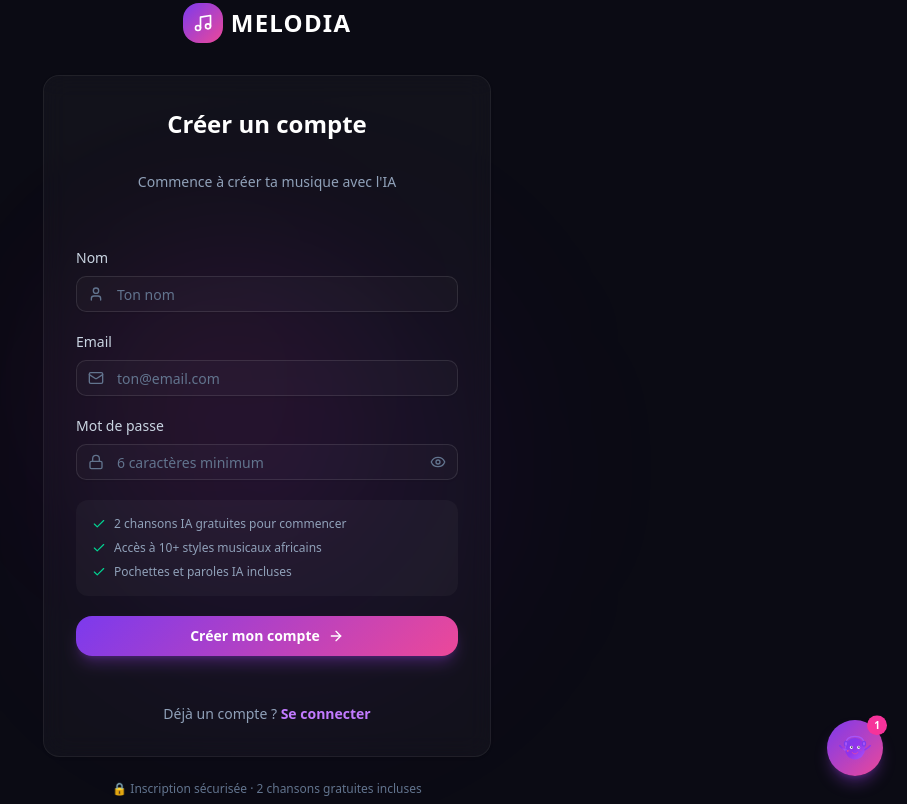
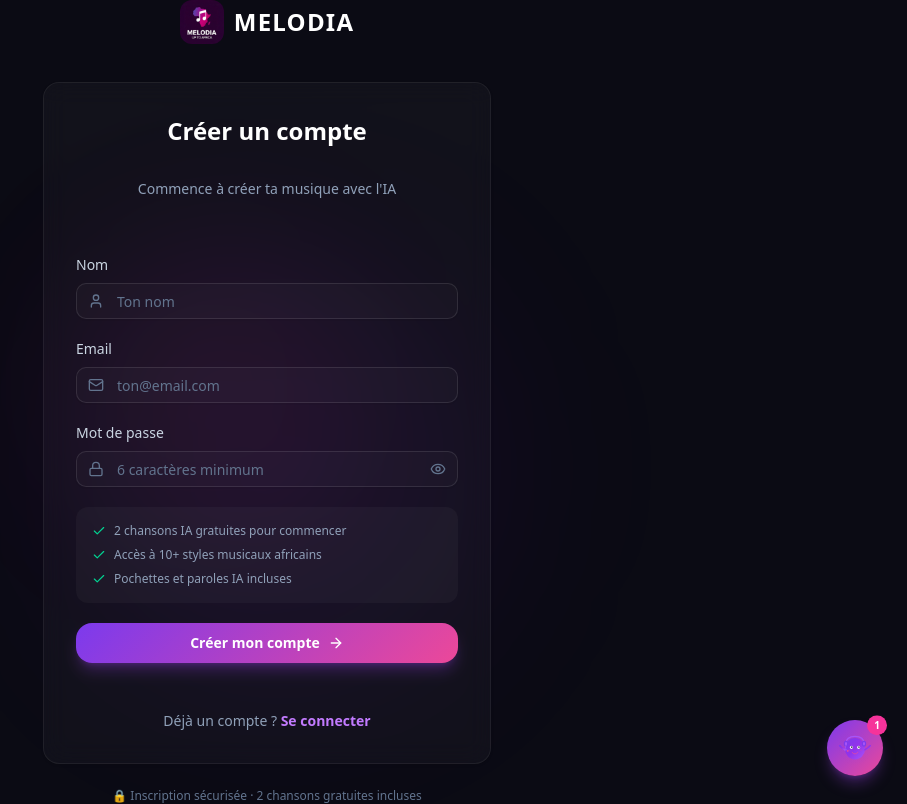
Before and after one commit to alljob367-cyber/melodia-v2, a Next.js app: page /signup in a window 1280 px wide. Shown: the whole page, without its empty margins (373-1280 px from the left). Built offline with nearby package versions, Linux system fonts and the light colour scheme.

Commit message:
f600db08-103d-40ef-8cf7-6f2981223cd7

```diff
--- a/src/app/layout.tsx
+++ b/src/app/layout.tsx
@@ -22,7 +22,7 @@ export const metadata: Metadata = {
   description: "L'IA qui crée ta musique. Générez des chansons, pochettes et clips vidéo avec l'intelligence artificielle. Made in Africa.",
   keywords: ["MELODIA", "IA", "musique", "Afrobeat", "Amapiano", "Afropop", "génération musicale", "AI music"],
   icons: {
-    icon: "/logo.svg",
+    icon: "/melodia-logo-dark.png",
   },
 };
 
--- a/src/app/login/page.tsx
+++ b/src/app/login/page.tsx
@@ -3,7 +3,8 @@
 import { useState } from "react";
 import { signIn } from "next-auth/react";
 import { useRouter } from "next/navigation";
-import { Music, Mail, Lock, ArrowRight, Eye, EyeOff } from "lucide-react";
+import { Mail, Lock, ArrowRight, Eye, EyeOff } from "lucide-react";
+import { Logo } from "@/components/logo";
 import { Button } from "@/components/ui/button";
 import { Input } from "@/components/ui/input";
 import { Label } from "@/components/ui/label";
@@ -56,12 +57,7 @@ export default function LoginPage() {
       <div className="relative w-full max-w-md">
         {/* Logo */}
         <div className="text-center mb-8">
-          <Link href="/" className="inline-flex items-center gap-2">
-            <div className="w-10 h-10 rounded-xl btn-gradient flex items-center justify-center">
-              <Music className="w-5 h-5 text-white" />
-            </div>
-            <span className="text-2xl font-extrabold text-white tracking-wider">MELODIA</span>
-          </Link>
+          <Logo size="md" />
         </div>
 
         <Card className="glass p-8">
--- a/src/app/page.tsx
+++ b/src/app/page.tsx
@@ -52,6 +52,7 @@ import {
   Menu,
 } from "lucide-react";
 import { MobileMenu } from "@/components/mobile-nav";
+import { Logo } from "@/components/logo";
 import { Button } from "@/components/ui/button";
 import { Card } from "@/components/ui/card";
 import { Input } from "@/components/ui/input";
@@ -199,13 +200,7 @@ function Header() {
         <div className="flex items-center justify-between h-16">
           {/* Logo */}
           <a href="#accueil" className="flex items-center gap-2 cursor-pointer">
-            <div className="w-8 h-8 rounded-lg bg-gradient-to-br from-purple-500 to-pink-500 flex items-center justify-center">
-              <Music2 className="w-5 h-5 text-white" />
-            </div>
-            <div className="flex flex-col leading-none">
-              <span className="text-white font-bold text-base tracking-wide">MELODIA</span>
-              <span className="text-[9px] text-purple-400 font-semibold tracking-wider uppercase">UP TO AFRICA</span>
-            </div>
+            <Logo size="sm" showSubtitle link={false} />
           </a>
 
           {/* Nav Desktop */}
@@ -1151,14 +1146,8 @@ function Footer() {
         <div className="grid grid-cols-2 md:grid-cols-5 gap-8 mb-12">
           {/* Brand */}
           <div className="col-span-2 md:col-span-1">
-            <div className="flex items-center gap-2 mb-4">
-              <div className="w-8 h-8 rounded-lg bg-gradient-to-br from-purple-500 to-pink-500 flex items-center justify-center">
-                <Music2 className="w-5 h-5 text-white" />
-              </div>
-              <div className="flex flex-col leading-none">
-                <span className="text-white font-bold text-base tracking-wide">MELODIA</span>
-                <span className="text-[9px] text-purple-400 font-semibold tracking-wider uppercase">UP TO AFRICA</span>
-              </div>
+            <div className="mb-4">
+              <Logo size="sm" showSubtitle link={false} />
             </div>
             <p className="text-zinc-500 text-xs leading-relaxed mb-4">
               Le studio de création musicale et audiovisuelle IA des artistes africains.
--- a/src/app/signup/page.tsx
+++ b/src/app/signup/page.tsx
@@ -3,7 +3,8 @@
 import { useState } from "react";
 import { useRouter } from "next/navigation";
 import { signIn } from "next-auth/react";
-import { Music, Mail, Lock, User, ArrowRight, Eye, EyeOff, Check } from "lucide-react";
+import { Mail, Lock, User, ArrowRight, Eye, EyeOff, Check } from "lucide-react";
+import { Logo } from "@/components/logo";
 import { Button } from "@/components/ui/button";
 import { Input } from "@/components/ui/input";
 import { Label } from "@/components/ui/label";
@@ -77,12 +78,7 @@ export default function SignupPage() {
       <div className="relative w-full max-w-md">
         {/* Logo */}
         <div className="text-center mb-8">
-          <Link href="/" className="inline-flex items-center gap-2">
-            <div className="w-10 h-10 rounded-xl btn-gradient flex items-center justify-center">
-              <Music className="w-5 h-5 text-white" />
-            </div>
-            <span className="text-2xl font-extrabold text-white tracking-wider">MELODIA</span>
-          </Link>
+          <Logo size="md" />
         </div>
 
         <Card className="glass p-8">
--- a/src/components/dashboard/sidebar.tsx
+++ b/src/components/dashboard/sidebar.tsx
@@ -17,6 +17,7 @@ import {
   Sparkles,
   Rocket,
 } from "lucide-react";
+import { Logo } from "@/components/logo";
 import { Progress } from "@/components/ui/progress";
 import { Button } from "@/components/ui/button";
 import { cn } from "@/lib/utils";
@@ -60,12 +61,7 @@ export function Sidebar({
       {/* Logo */}
       <div className="h-16 flex items-center px-4 border-b border-white/5">
         <div className="flex items-center gap-2 flex-1 min-w-0">
-          <div className="flex-shrink-0 w-9 h-9 rounded-lg btn-gradient flex items-center justify-center">
-            <Music className="w-5 h-5 text-white" />
-          </div>
-          {!collapsed && (
-            <span className="text-lg font-extrabold text-white tracking-wider truncate">MELODIA</span>
-          )}
+          <Logo size="sm" showSubtitle={!collapsed} link={false} />
         </div>
         <button
           onClick={onToggle}
--- /dev/null
+++ b/src/components/logo.tsx
@@ -0,0 +1,75 @@
+"use client";
+
+import Image from "next/image";
+import Link from "next/link";
+import { cn } from "@/lib/utils";
+
+interface LogoProps {
+  /** Size preset: sm (sidebar/mobile), md (auth pages), lg (landing hero) */
+  size?: "sm" | "md" | "lg";
+  /** Show "UP TO AFRICA" subtitle text below MELODIA */
+  showSubtitle?: boolean;
+  /** Wrap in a link to homepage */
+  link?: boolean;
+  /** Additional className on the outer container */
+  className?: string;
+}
+
+const sizeMap = {
+  sm: { img: 32, text: "text-base", sub: "text-[8px]", gap: "gap-2" },
+  md: { img: 44, text: "text-2xl", sub: "text-[10px]", gap: "gap-2.5" },
+  lg: { img: 48, text: "text-3xl", sub: "text-[11px]", gap: "gap-3" },
+};
+
+export function Logo({
+  size = "md",
+  showSubtitle = false,
+  link = true,
+  className,
+}: LogoProps) {
+  const s = sizeMap[size];
+
+  const inner = (
+    <div className={cn("flex items-center", s.gap, className)}>
+      {/* Logo image — fond sombre professionnel */}
+      <Image
+        src="/melodia-logo-dark.png"
+        alt="Melodia"
+        width={s.img}
+        height={s.img}
+        className="rounded-lg flex-shrink-0"
+        priority
+      />
+      <div className="flex flex-col leading-none">
+        <span
+          className={cn(
+            s.text,
+            "font-extrabold text-white tracking-wider"
+          )}
+        >
+          MELODIA
+        </span>
+        {showSubtitle && (
+          <span
+            className={cn(
+              s.sub,
+              "text-purple-400 font-semibold tracking-widest uppercase mt-0.5"
+            )}
+          >
+            UP TO AFRICA
+          </span>
+        )}
+      </div>
+    </div>
+  );
+
+  if (link) {
+    return (
+      <Link href="/" className="inline-flex">
+        {inner}
+      </Link>
+    );
+  }
+
+  return inner;
+}
--- a/src/components/mobile-nav.tsx
+++ b/src/components/mobile-nav.tsx
@@ -12,10 +12,10 @@ import {
   Headphones,
   Menu,
   X,
-  Sparkles,
   LogOut,
   Settings,
 } from "lucide-react";
+import { Logo } from "@/components/logo";
 import { Button } from "@/components/ui/button";
 
 // ===== MOBILE HAMBURGER MENU =====
@@ -89,10 +89,7 @@ export function MobileMenu({ isLoggedIn = false, userName }: MobileMenuProps) {
               {/* Header */}
               <div className="flex items-center justify-between p-4 border-b border-white/5">
                 <div className="flex items-center gap-2">
-                  <div className="w-8 h-8 rounded-lg btn-gradient flex items-center justify-center">
-                    <Sparkles className="w-5 h-5 text-white" />
-                  </div>
-                  <span className="text-base font-bold text-white">MELODIA</span>
+                  <Logo size="sm" link={false} />
                 </div>
                 <button
                   onClick={() => setOpen(false)}
```
Also changed, not shown: public/melodia-logo-dark.png (added), public/melodia-logo-icon.png (added).
